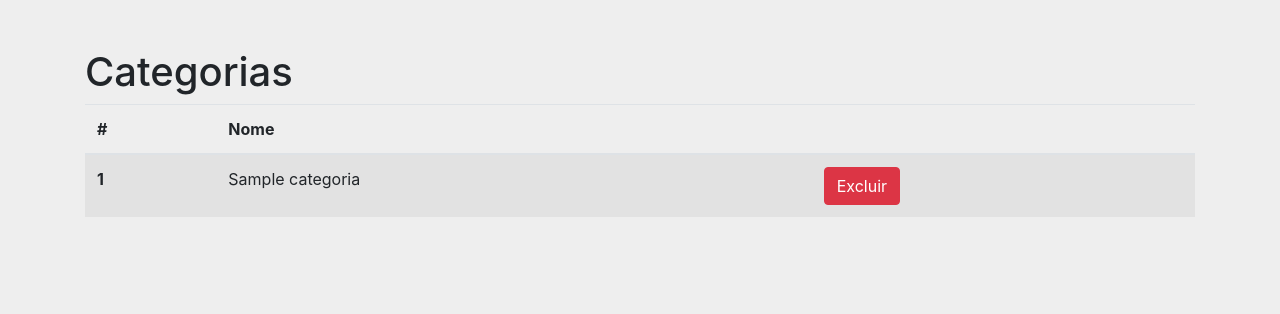
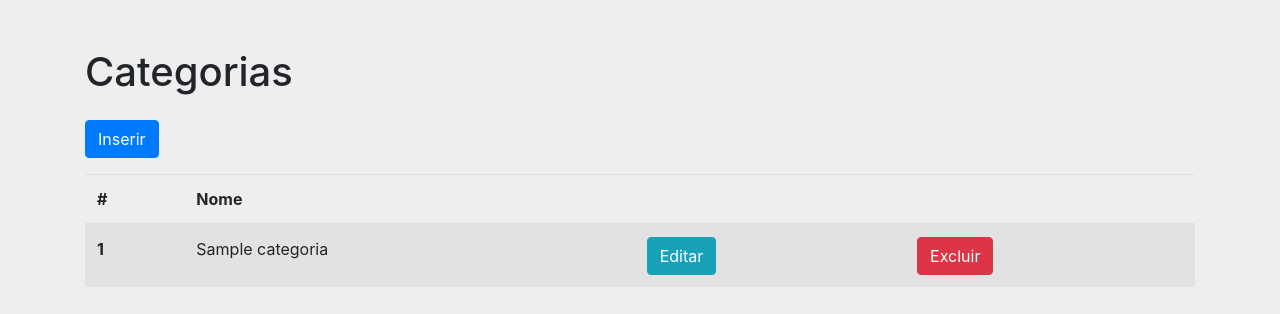
Before and after one commit to GABESANCTI/oficina-django-presentation, a Django app: page /blog/visualizar_categorias/ in a window 1280 px wide. Shown: the top 314 px of the page. Run offline with Django 3.2, Linux system fonts and the light colour scheme; tables that the repository leaves empty hold one stand-in row (values such as "Sample post"); some libraries are stand-ins or nearby versions.

Commit message:
Some stuff

```diff
--- a/blog/templates/editar_categoria.html
+++ b/blog/templates/editar_categoria.html
@@ -5,8 +5,7 @@
 {% endblock %}
 
 {% block container %}
-    <form method="post" action="{% url 'inserir_categoria' %}"
-          class="d-flex flex-column align-items-center p-5 my-5 bg-light">
+    <form method="post" class="d-flex flex-column align-items-center p-5 my-5 bg-light">
         <h2 class="text-center">Editar Categoria</h2>
         {% csrf_token %}
         <div class="form-group pt-4">
@@ -16,7 +15,7 @@
         </div>
 
         <div class="d-flex justify-content-center mt-2">
-            <a class="btn btn-secondary mx-2" href="#">Cancelar</a>
+            <a class="btn btn-secondary mx-2" href="{% url 'visualizar_categorias' %}">Cancelar</a>
             <button class="btn btn-success" type="submit">Salvar</button>
         </div>
     </form>
--- a/blog/templates/inserir_categoria.html
+++ b/blog/templates/inserir_categoria.html
@@ -16,7 +16,7 @@
         </div>
 
         <div class="d-flex justify-content-center mt-2">
-            <a class="btn btn-secondary mx-2" href="#">Cancelar</a>
+            <a class="btn btn-secondary mx-2" href="{% url 'visualizar_categorias' %}">Cancelar</a>
             <button class="btn btn-success" type="submit">Salvar</button>
         </div>
     </form>
--- a/blog/templates/visualizar_categorias.html
+++ b/blog/templates/visualizar_categorias.html
@@ -5,12 +5,16 @@
 {% endblock %}
 
 {% block container %}
-    <h1 class="mt-5">Categorias</h1>
+    <div class="mt-5">
+        <h1>Categorias</h1>
+        <a href="{% url 'inserir_categoria' %}" class="btn btn-primary my-3">Inserir</a>
+    </div>
     <table class="table table-striped">
         <thead>
         <tr>
             <th scope="col">#</th>
             <th>Nome</th>
+            <th></th>
             <th></th>
         </tr>
         </thead>
@@ -19,6 +23,7 @@
             <tr>
                 <th scope="row">{{ categoria.id }}</th>
                 <td>{{ categoria.nome }}</td>
+                <td><a class="btn btn-info" href="{% url 'editar_categoria' categoria.id %}">Editar</a></td>
                 <td>
                     <button class="btn btn-danger" data-toggle="modal" data-target="#modalConfirmaExclusao">
                         Excluir
--- a/blog/views.py
+++ b/blog/views.py
@@ -12,7 +12,7 @@ def inserir_categoria(request):
             nome = form.cleaned_data['nome']
             categoria = Categoria(nome=nome)
             categoria.save()
-            form = CategoriaForm()
+            return redirect('visualizar_categorias')
     context = {
         'form': form
     }
@@ -35,6 +35,7 @@ def editar_categoria(request, id):
             nome = form.cleaned_data['nome']
             categoria_original.nome = nome
             categoria_original.save(force_update=True)
+            return redirect('visualizar_categorias')
     context = {
         'form': form,
     }
```
